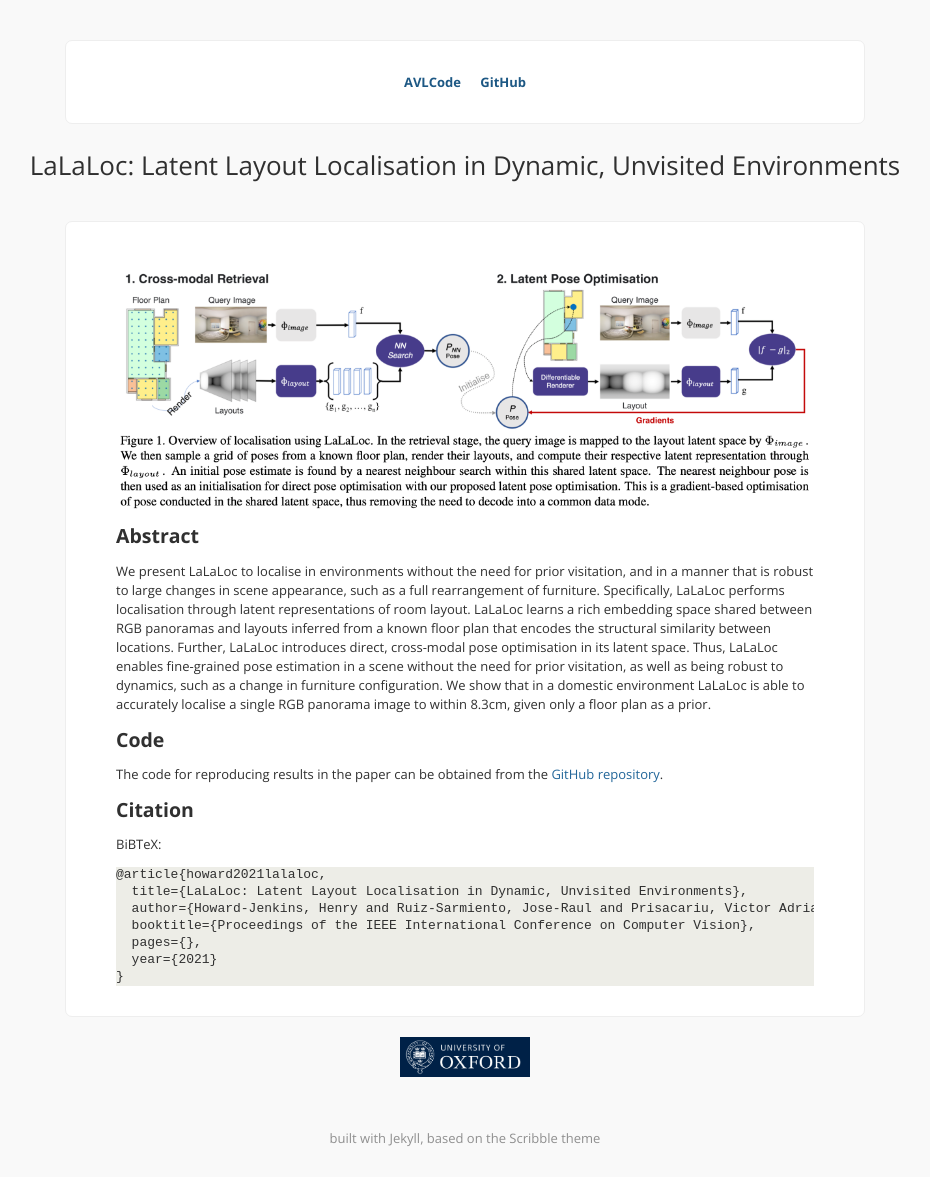
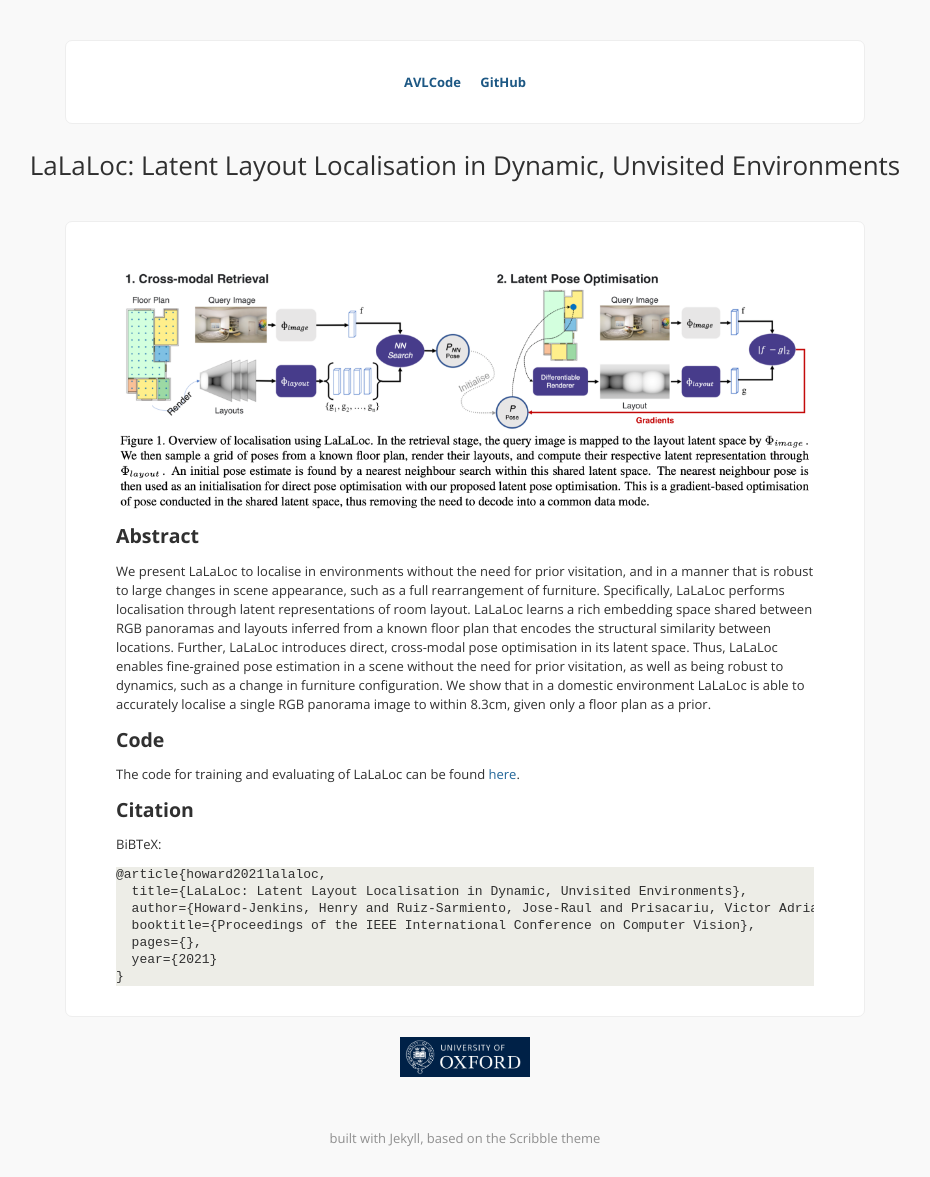
Before and after one commit to ActiveVisionLab/LaLaLoc, a Jekyll site: the page built from index.md, in a window 1280 px wide. Shown: the whole page, without its empty margins (175-1105 px from the left). Built offline with Jekyll 4.4.1, drawn with Linux system fonts in a browser that asks for light colours; comment, search, counter and statistics services are not loaded.

Commit message:
code line change

```diff
--- a/index.md
+++ b/index.md
@@ -11,7 +11,7 @@ We present LaLaLoc to localise in environments without the need for prior visita
 
 ## Code
 
-The code for reproducing results in the paper can be obtained from the [GitHub repository](https://github.com/ActiveVisionLab/LaLaLoc).
+The code for training and evaluating of LaLaLoc can be found [here](https://github.com/ActiveVisionLab/LaLaLoc).
 
 ## Citation
 
```
